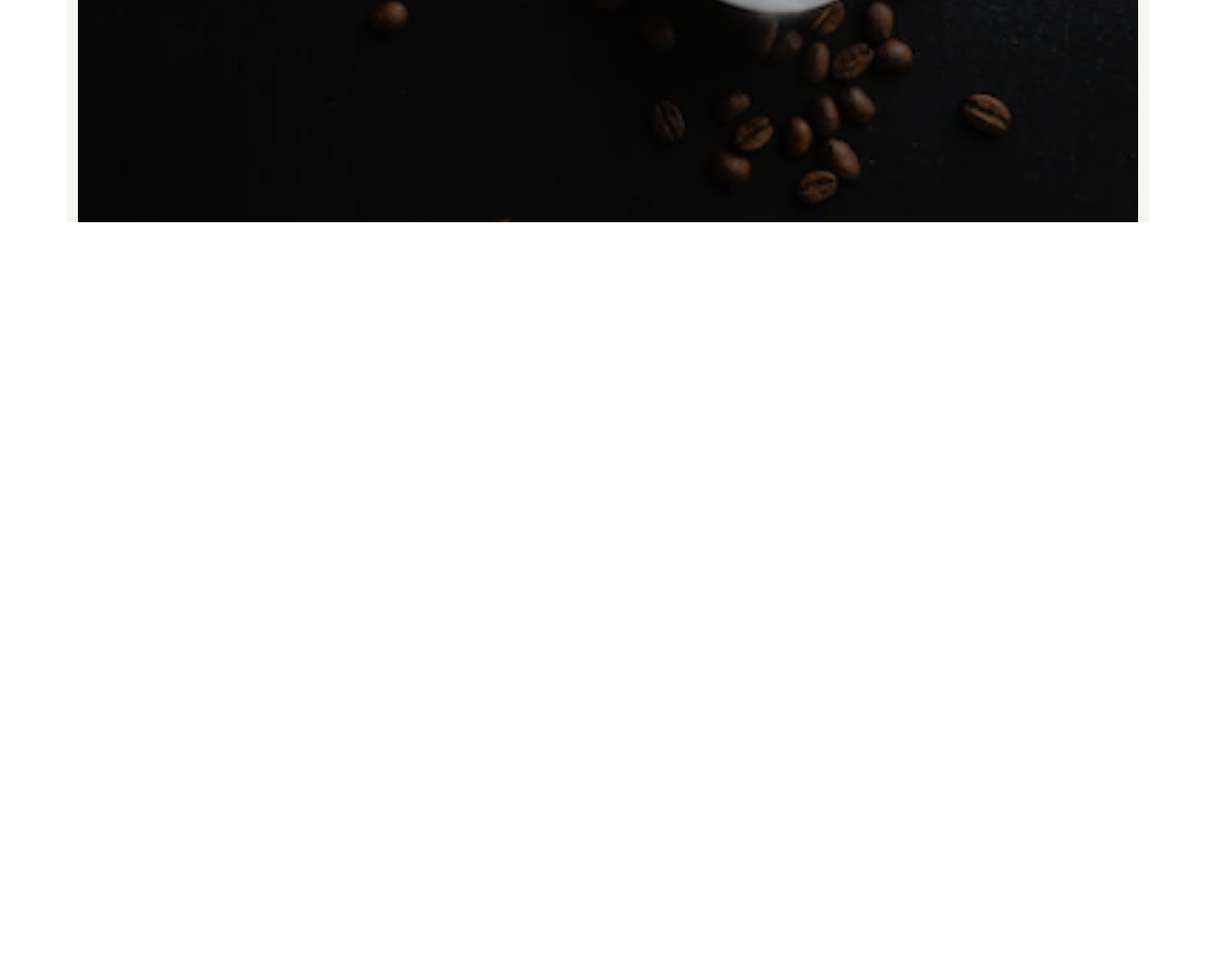
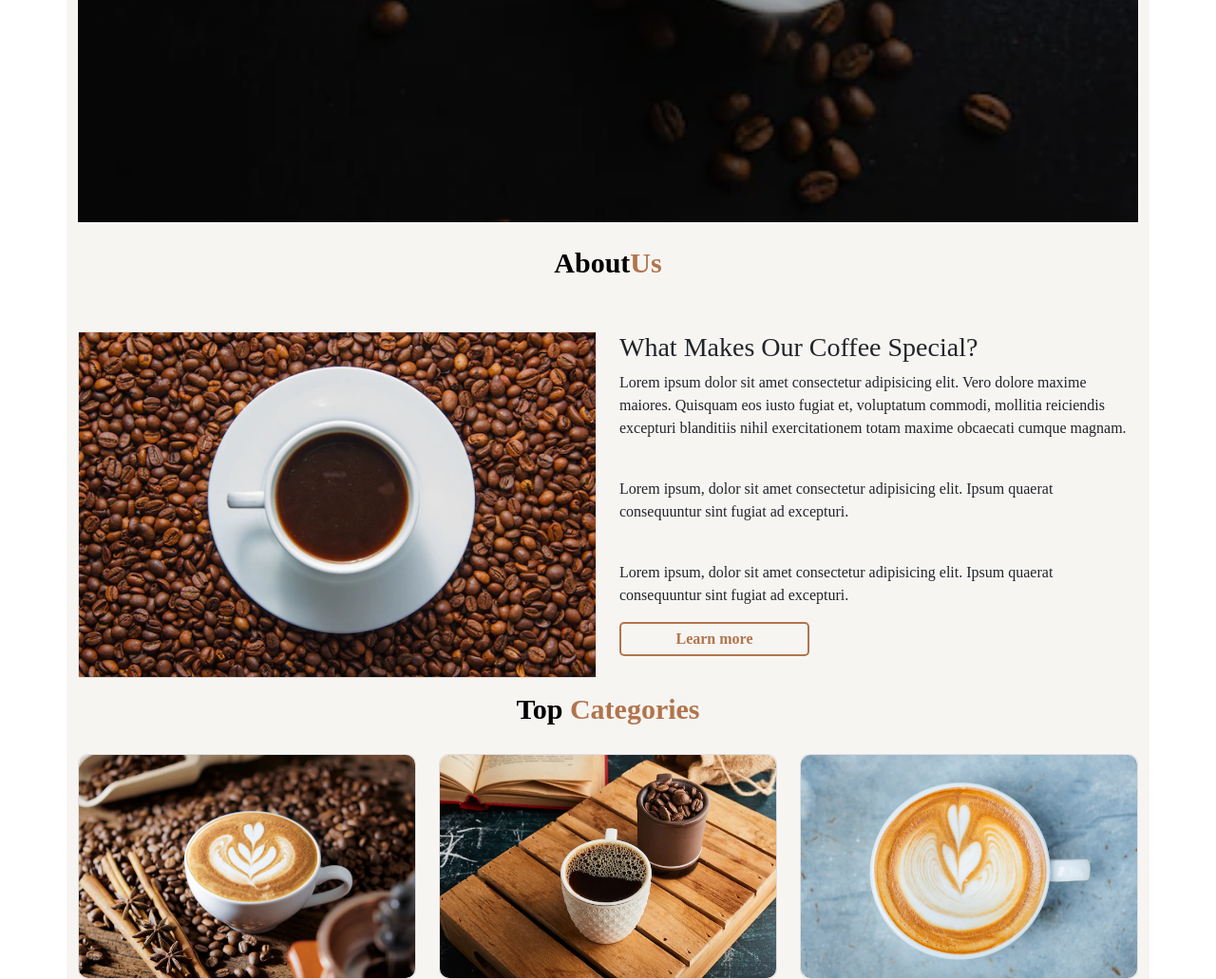
Before and after one commit to Thuvaraki/COFFEE-WEBSITE, a plain HTML site: page index.html in a window 1280 px wide. Shown: the part 559-1590 px from the top of the page at 95% size. Before the commit the page ends 800 px from the top, so only its background shows below. Drawn offline with nearby package versions, Linux system fonts and the light colour scheme.

Commit message:
about and top category section complete

```diff
--- a/index.html
+++ b/index.html
@@ -66,11 +66,59 @@
          </div>
       </section>
 
+      <!-- about section -->
+      <section id="about">
+        <div class="con">
+            <div class="heading">About<span>Us</span></div>
+            <div class="row">
+                <div class="col-md-6">
+                    <div class="card">
+                       <img src="./images/about.png" alt="">
+                    </div>
+                </div>
 
+                <div class="col-md-6">
+                    <h3>What Makes Our Coffee Special?</h3>
+                    <p>Lorem ipsum dolor sit amet consectetur adipisicing elit. Vero dolore maxime maiores. Quisquam eos iusto fugiat et, voluptatum commodi, mollitia reiciendis excepturi blanditiis nihil exercitationem totam maxime obcaecati cumque magnam.</p>
+                    <br>
+                    <p>Lorem ipsum, dolor sit amet consectetur adipisicing elit. Ipsum quaerat consequuntur sint fugiat ad excepturi.</p>
+                    <br>
+                    <p>Lorem ipsum, dolor sit amet consectetur adipisicing elit. Ipsum quaerat consequuntur sint fugiat ad excepturi.</p>
+                    <button id="about-btn">Learn more</button>
+                </div>
+            </div>
+        </div>
+      </section>
 
+      <!-- Top card section -->
+      <section id="top-cards">
+         <div class="heading2">Top <span>Categories</span></div>
+         <div class="con">
+            <div class="row">
 
+                <div class="col-md-4 py-3 py-md-0">
+                   <div class="card">
+                    <img src="./images/c1.png" alt="">
+                   </div>
+                </div>
 
-   </div>
+                <div class="col-md-4 py-3 py-md-0">
+                    <div class="card">
+                     <img src="./images/c2.png" alt="">
+                    </div>
+                 </div>
+
+                 <div class="col-md-4 py-3 py-md-0">
+                    <div class="card">
+                     <img src="./images/c3.png" alt="">
+                    </div>
+                 </div>
+
+</div>
+         </div>
+      </section>
+
+    </div>
 
     <script src="https://cdn.jsdelivr.net/npm/bootstrap@5.0.2/dist/js/bootstrap.bundle.min.js" integrity="sha384-MrcW6ZMFYlzcLA8Nl+NtUVF0sA7MsXsP1UyJoMp4YLEuNSfAP+JcXn/tWtIaxVXM" crossorigin="anonymous"></script>
 </body>
--- a/style.css
+++ b/style.css
@@ -94,4 +94,98 @@ html ::-webkit-scrollbar-thumb{
 
 #btn:hover{
     background: #b2744c;
+    color: white;
 }
+
+/* about section */
+#about {
+width: 100%;
+/* height: 120vh; */
+}
+
+#about.container{
+padding-top: 70px;
+}
+
+.heading{
+text-align: center;
+margin-top: 20px;
+margin-bottom: 50px;
+color: black;
+font-size: 30px;
+font-weight: bold;
+}
+
+.heading span{
+color: #b2744c;
+}
+
+#about.card img{
+border-radius: 10px;
+}
+
+#about-btn{
+    width:200px;
+    height:36px;
+    background: transparent;
+    border: 2px solid #b2744c;
+    color: #b2744c;
+    border-radius: 5px;
+    font-weight: bold;
+    transition: 0.5s;
+    cursor: pointer;
+}
+
+#about-btn:hover{
+    color: white;
+    background-color:#b2744c ;
+}
+
+@media screen and(max-width:982px){
+    #about p{
+        font-size: 8px;
+    }
+}
+
+@media screen and(max-width:768px){
+        #about p{
+            font-size: 15px;
+        }
+        #about{
+            height: 120vh;
+        }
+}
+
+/* Top cards */
+#top-cards{
+   width:100%;
+   background: #f7f5f2;
+   transition: 0.5s;
+   cursor: pointer;
+   margin-top: 10px;
+}
+
+.heading2{
+    color: black;
+    text-align: center;
+    font-size: 30px;
+    font-weight: bold;
+}
+
+.heading2 span{
+    color: #b2744c;
+}
+
+#top-cards .con{
+    margin-top: 25px;
+}
+
+#top-cards .card{
+  border-radius: 10px;
+  transition: 0.5s;
+  cursor: pointer;
+}
+
+#top-cards .card img{
+    border-radius: 10px;
+}
```
